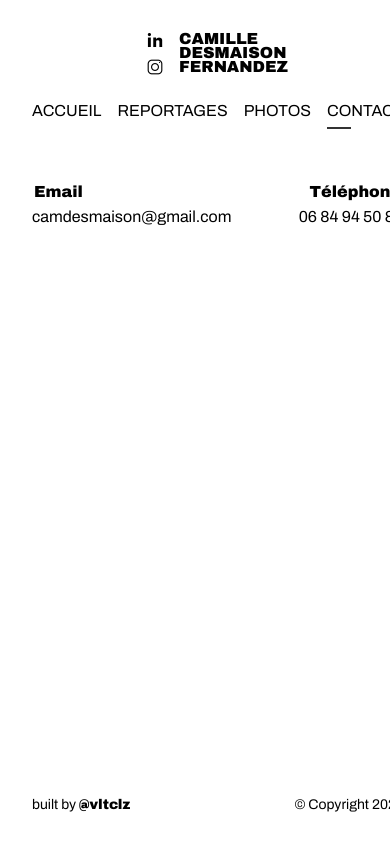
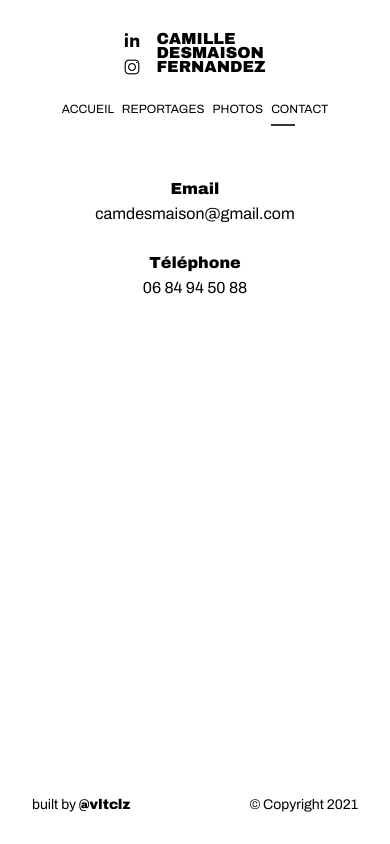
Before and after one commit to vltclz/portfolio-camille, a Next.js app in the folder nextjs/: page /contact in a window 390 px wide. Built offline with nearby package versions, Linux system fonts and the light colour scheme.

Commit message:
fix mobile view

```diff
--- a/nextjs/components/Contacts.styles.js
+++ b/nextjs/components/Contacts.styles.js
@@ -5,6 +5,12 @@ export const container = css`
   grid-auto-flow: column;
   max-width: 400px;
   margin: auto;
+
+  @media only screen and (max-width: 400px) {
+    grid-auto-flow: row;
+    grid-row-gap: 32px;
+    text-align: center;
+  }
 `;
 
 export const legend = css`
@@ -14,4 +20,8 @@ export const legend = css`
 
 export const alignRight = css`
   text-align: right;
+
+  @media only screen and (max-width: 400px) {
+    text-align: center;
+  }
 `;
--- a/nextjs/components/Header.styles.js
+++ b/nextjs/components/Header.styles.js
@@ -37,6 +37,13 @@ export const navList = css`
 
   @media only screen and (max-width: 650px) {
     margin: auto;
+    font-size: 14px;
+    grid-column-gap: 12px;
+  }
+
+  @media only screen and (max-width: 400px) {
+    font-size: 12px;
+    grid-column-gap: 8px;
   }
 `;
 
```
